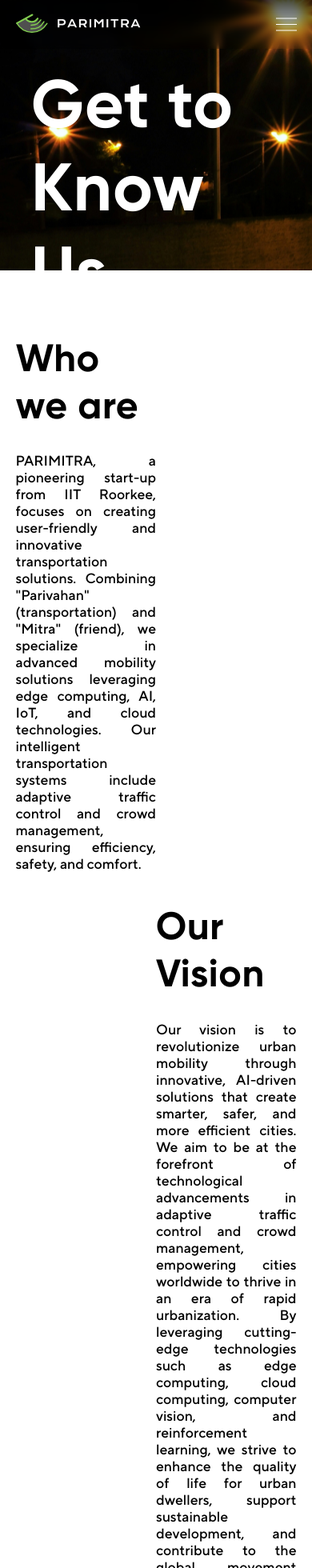
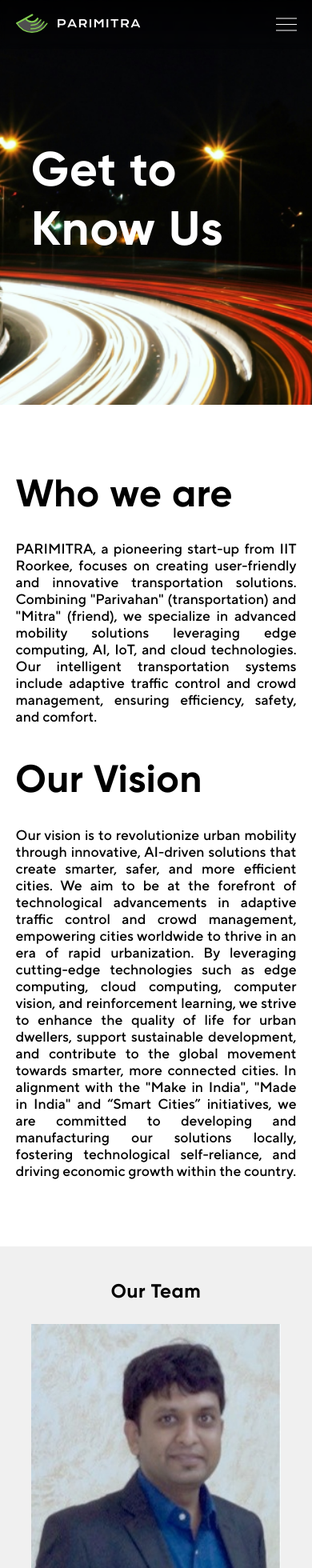
Before and after one commit to Prabh74/Parimitra, a React (Create React App) app: page /about in a window 390 px wide. Shown: the top 1960 px of the page at 80% size. Built offline with nearby package versions, Linux system fonts and the light colour scheme.

Commit message:
mobile view for about us page

```diff
--- a/src/Components/About/about.module.css
+++ b/src/Components/About/about.module.css
@@ -1,5 +1,6 @@
 .aboutHero {
-    background: url("/public/Images/about-hero.png");
+    background: url("/public/Images/about-hero.png") no-repeat center;
+    background-size: cover;
     padding: 10vh 10vw;
     display: grid;
     place-items: center;
@@ -63,3 +64,24 @@
     display: flex;
     gap: 5vw;
 }
+
+@media screen and (max-width: 768px) {
+    .aboutHero {
+        height: 60vh;
+        font-size: 2.5rem;
+    }
+    .aboutCompany > div {
+        flex: unset;
+    }
+
+    .aboutTeam > h1 {
+        font-size: 1.5rem;
+        text-align: center;
+    }
+    .teamcards {
+        flex-direction: column;
+        align-items: center;
+        width: 100%;
+        gap: 10vh;
+    }
+}
--- a/src/Components/TeamCard/teamCard.module.css
+++ b/src/Components/TeamCard/teamCard.module.css
@@ -41,3 +41,9 @@
     display: flex;
     justify-content: space-between;
 }
+
+@media screen and (max-width: 768px) {
+    .teamcard {
+        width: 80vw;
+    }
+}
```
